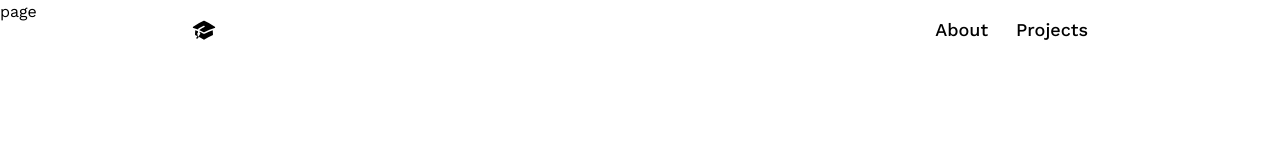
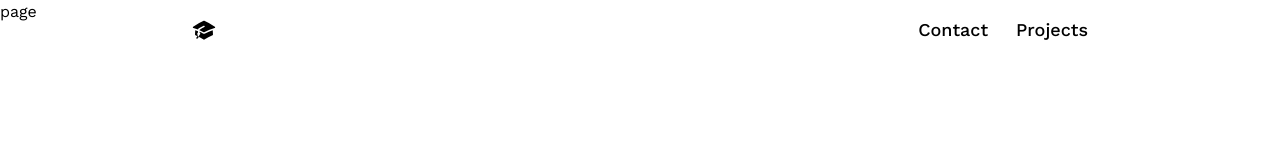
Before and after one commit to maltin1234/Portfolio, a Next.js app: page /about in a window 1280 px wide. Shown: the top 160 px of the page. Built offline with nearby package versions, Linux system fonts and the light colour scheme.

Commit message:
demo release

```diff
--- a/app/components/ChatBot.js
+++ b/app/components/ChatBot.js
@@ -6,9 +6,9 @@ const useClient = () => {
     const script = document.createElement("script");
     script.onload = () => {
       window.voiceflow.chat.load({
-        verify: { projectID: "657e2b700aaf8485c3064065" },
-        url: "https://general-runtime.voiceflow.com",
-        versionID: "production",
+        verify: { projectID: '657e2b700aaf8485c3064065' },
+        url: 'https://general-runtime.voiceflow.com',
+        versionID: 'production'
       });
     };
     script.src = "https://cdn.voiceflow.com/widget/bundle.mjs";
@@ -25,7 +25,8 @@ const useClient = () => {
 const ChatBot = () => {
   useClient();
 
-  return <div>Hello welcome to chatbot</div>;
+
+
 };
 
 export default ChatBot;
--- a/app/components/HomeInfo.jsx
+++ b/app/components/HomeInfo.jsx
@@ -15,7 +15,7 @@ const HomeInfo = ({ currentStage }) => {
     return (
       <div className="info-box">
         <p className="font-medium sm:text-xl text-center">
-          Worked with many companies <br /> and picked up many skills along the
+          Great passion for IT <br /> and picked up many skills along the
           way
         </p>
 
@@ -29,7 +29,7 @@ const HomeInfo = ({ currentStage }) => {
                 viewBox="0 0 24 24"
                 stroke-width="1.5"
                 stroke="currentColor"
-                class="w-6 h-6"
+                className="w-6 h-6"
               >
                 <path
                   stroke-linecap="round"
@@ -48,8 +48,7 @@ const HomeInfo = ({ currentStage }) => {
     return (
       <div className="info-box">
         <p className="font-medium text-center sm:text-xl">
-          Led multiple projects to success over the years. <br /> Curious about
-          the impact?
+          Interested in what projects I have made? <br /> Please check out my portfolio
         </p>
 
         <Link href="/projects" className="neo-brutalism-white neo-btn">
@@ -61,7 +60,7 @@ const HomeInfo = ({ currentStage }) => {
               viewBox="0 0 24 24"
               stroke-width="1.5"
               stroke="currentColor"
-              class="w-6 h-6"
+              className="w-6 h-6"
             >
               <path
                 stroke-linecap="round"
@@ -92,7 +91,7 @@ const HomeInfo = ({ currentStage }) => {
               viewBox="0 0 24 24"
               stroke-width="1.5"
               stroke="currentColor"
-              class="w-6 h-6"
+              className="w-6 h-6"
             >
               <path
                 stroke-linecap="round"
--- a/app/components/NavBar.js
+++ b/app/components/NavBar.js
@@ -15,7 +15,7 @@ export default function NavBar() {
               xmlns="http://www.w3.org/2000/svg"
               viewBox="0 0 24 24"
               fill="currentColor"
-              class="w-6 h-6"
+              className="w-6 h-6"
             >
               <path d="M11.7 2.805a.75.75 0 0 1 .6 0A60.65 60.65 0 0 1 22.83 8.72a.75.75 0 0 1-.231 1.337 49.948 49.948 0 0 0-9.902 3.912l-.003.002c-.114.06-.227.119-.34.18a.75.75 0 0 1-.707 0A50.88 50.88 0 0 0 7.5 12.173v-.224c0-.131.067-.248.172-.311a54.615 54.615 0 0 1 4.653-2.52.75.75 0 0 0-.65-1.352 56.123 56.123 0 0 0-4.78 2.589 1.858 1.858 0 0 0-.859 1.228 49.803 49.803 0 0 0-4.634-1.527.75.75 0 0 1-.231-1.337A60.653 60.653 0 0 1 11.7 2.805Z" />
               <path d="M13.06 15.473a48.45 48.45 0 0 1 7.666-3.282c.134 1.414.22 2.843.255 4.284a.75.75 0 0 1-.46.711 47.87 47.87 0 0 0-8.105 4.342.75.75 0 0 1-.832 0 47.87 47.87 0 0 0-8.104-4.342.75.75 0 0 1-.461-.71c.035-1.442.121-2.87.255-4.286.921.304 1.83.634 2.726.99v1.27a1.5 1.5 0 0 0-.14 2.508c-.09.38-.222.753-.397 1.11.452.213.901.434 1.346.66a6.727 6.727 0 0 0 .551-1.607 1.5 1.5 0 0 0 .14-2.67v-.645a48.549 48.549 0 0 1 3.44 1.667 2.25 2.25 0 0 0 2.12 0Z" />
@@ -25,13 +25,13 @@ export default function NavBar() {
         </div>
       </Link>
       <nav className="flex text-lg gap-7 font-medium">
-        <Link href="/about">
+        <Link href="/contact">
           <div
             className={({ pathname }) =>
-              pathname === "/about" ? "text-blue-600" : "text-black"
+              pathname === "/contact" ? "text-blue-600" : "text-black"
             }
           >
-            About
+            Contact
           </div>
         </Link>
         <Link href="/projects">
--- a/app/models/Island.jsx
+++ b/app/models/Island.jsx
@@ -22,7 +22,7 @@ export function Island({
   const { nodes, materials } = useGLTF(island);
   const lastX = useRef(0);
 
-  const rotationSpeed = useRef(0.00001); // Adjust this value for a slower initial rotation speed
+  const rotationSpeed = useRef(0.000001); // Adjust this value for a slower initial rotation speed
   const dampingFactor = 0.95;
 
   const handlePointerDown = (e) => {
@@ -46,7 +46,7 @@ export function Island({
       const clientX = e.touches ? e.touches[0].clientX : e.clientX;
 
       const delta = (clientX - lastX.current) / viewport.width;
-      islandRef.current.rotation.y += delta * 0.00009 * Math.PI;
+      islandRef.current.rotation.y += delta * 0.00004 * Math.PI;
     }
   };
   useFrame(() => {
```
Also changed, not shown: 1 other file (tests, documents, lock files or other folders).
